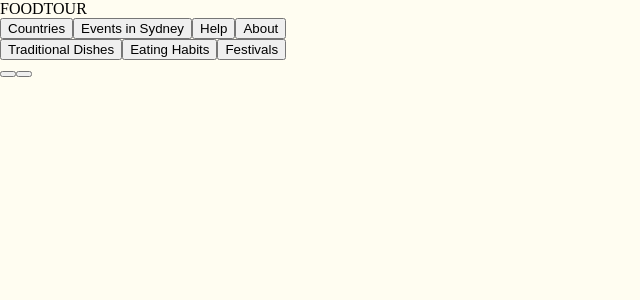
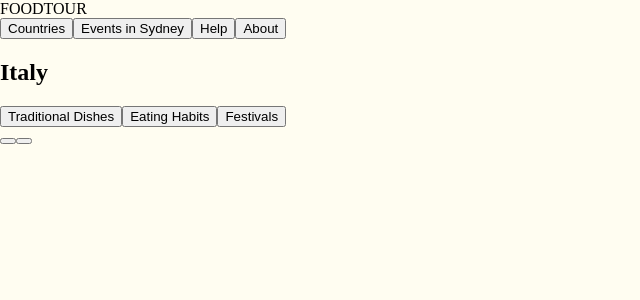
Before and after one commit to Xinxuan-Li/DECO3200-A4, a React (Create React App) app in the folder group-project/: page / in a window 1280 px wide. Both pictures are taken after a click on the element 480 px from the left and 312 px from the top of the page. Shown: the top 300 px of the page, without its empty margins (0-640 px from the left). Built offline with nearby package versions, Linux system fonts and the light colour scheme.

Commit message:
country page render test (click random country button in the landing page)

```diff
--- a/group-project/src/components/CountryPage.js
+++ b/group-project/src/components/CountryPage.js
@@ -15,6 +15,9 @@ class CountryPage extends Component {
 
 		return (
 			<section className="countryPage">
+                <h1>
+                {this.props.country.countryName}
+                </h1>
 				<CountrySidebar countryintro={this.countryIntroduction} />
 				{/* <FestivalContainer /> */}
 				<Footer />
```
